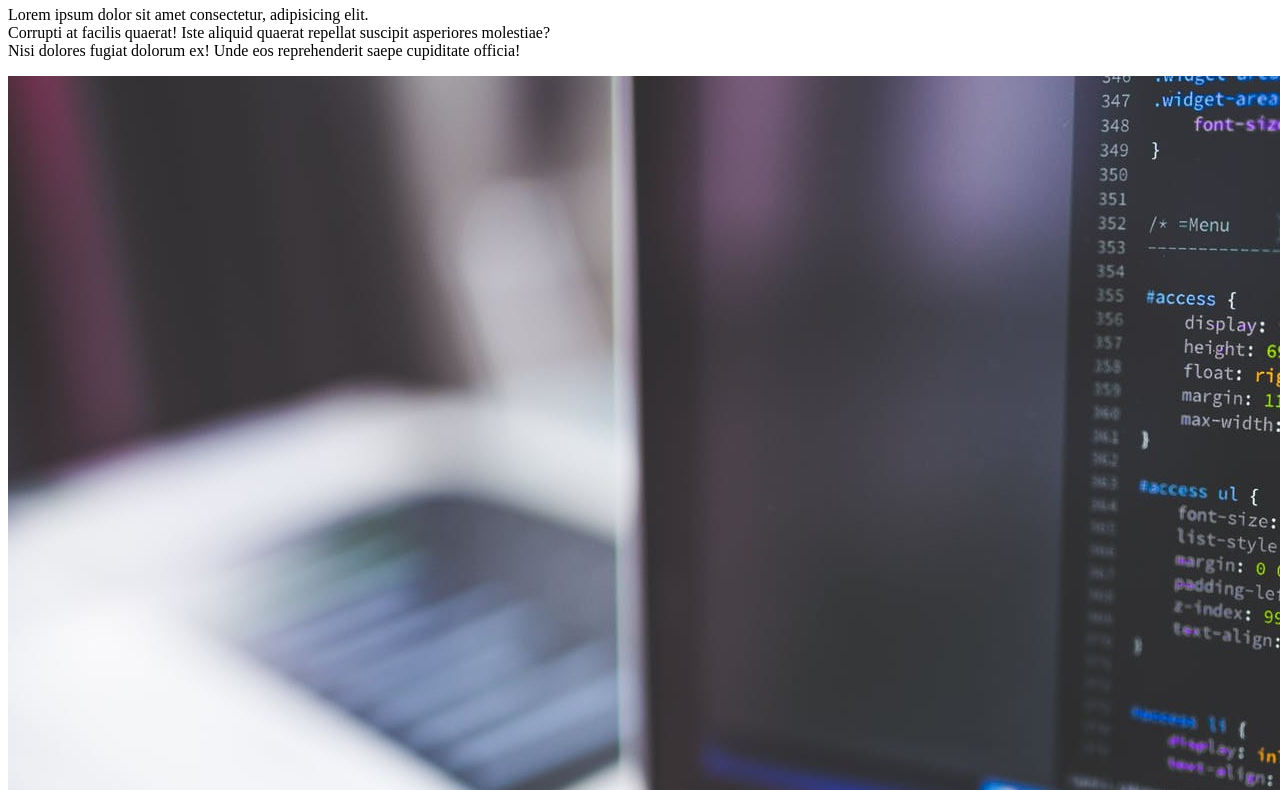
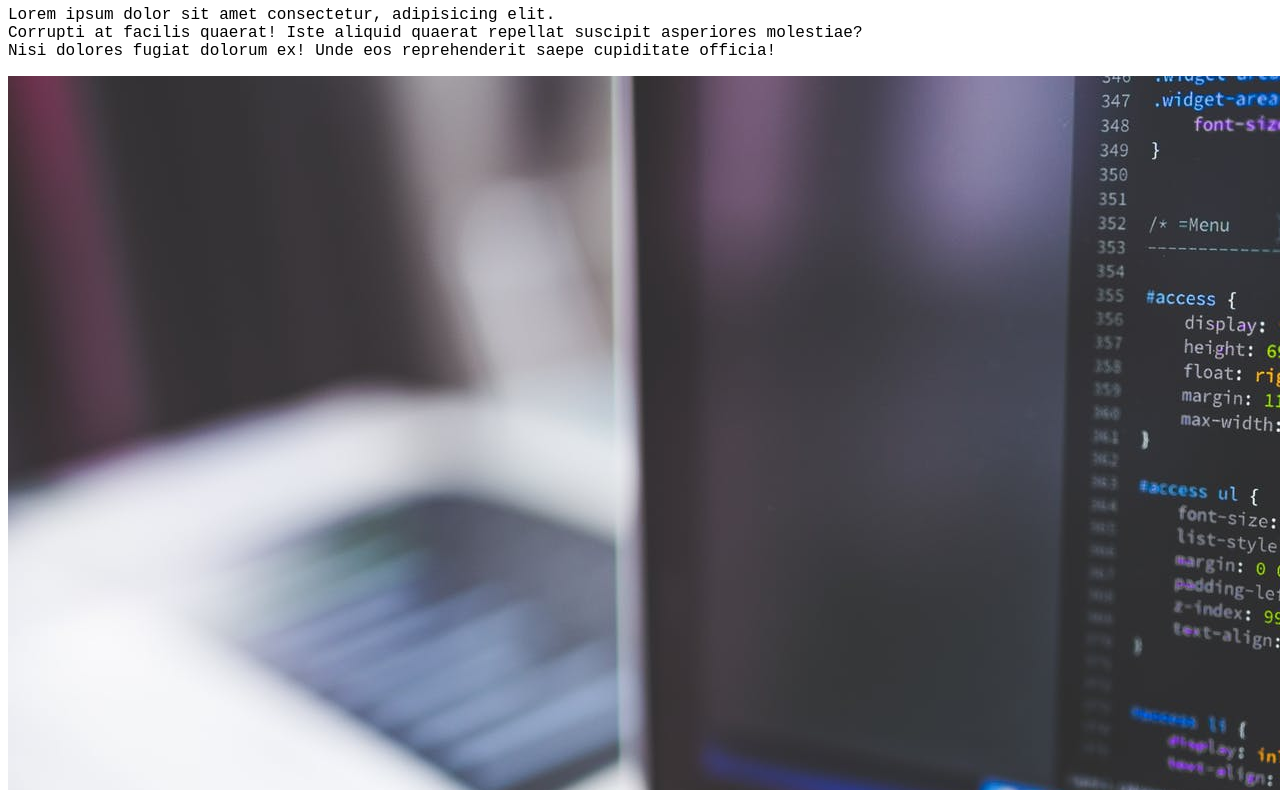
Before and after one commit to Mahmoudbero/fbw6-first-project, a plain HTML site: page index.html in a window 1280 px wide. Shown: the part 74-864 px from the top of the page. Drawn offline with Linux system fonts and the light colour scheme.

Commit message:
changing style

```diff
--- a/css/style.css
+++ b/css/style.css
@@ -1,4 +1,3 @@
-
-}img{
-    max-width: 50px;
+body{
+    font-family: 'Courier New', Courier, monospace;
 }
```
